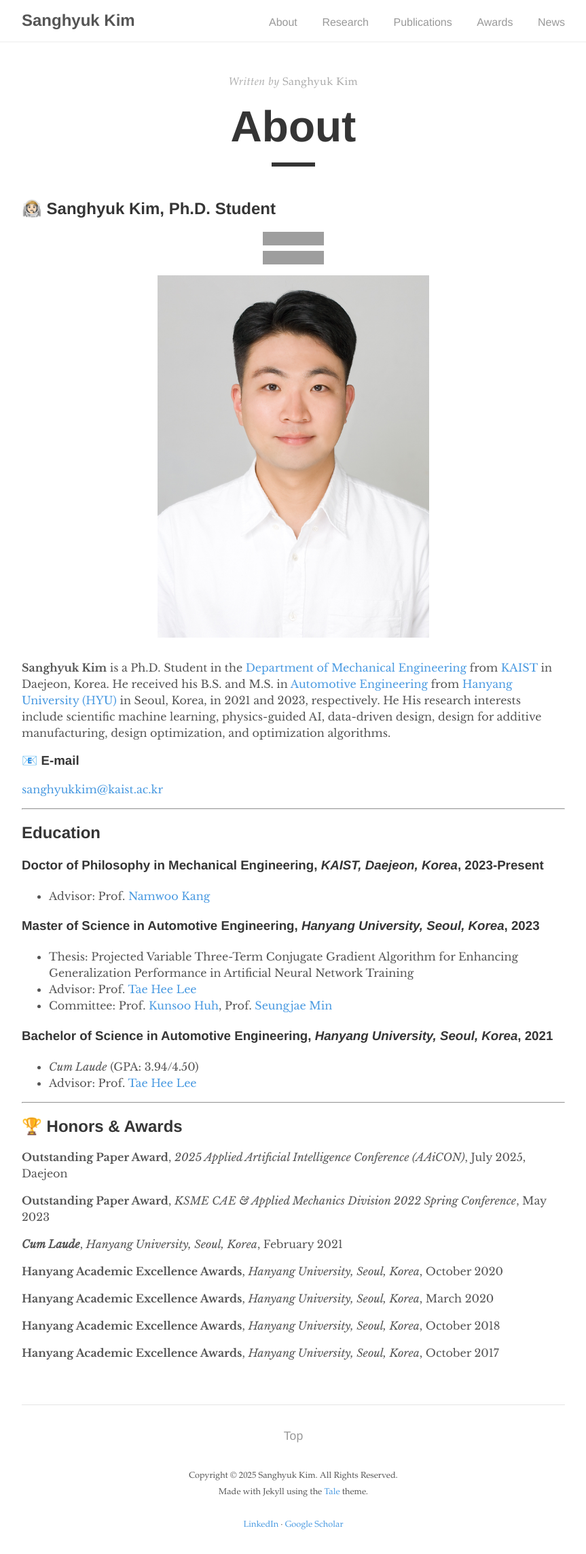
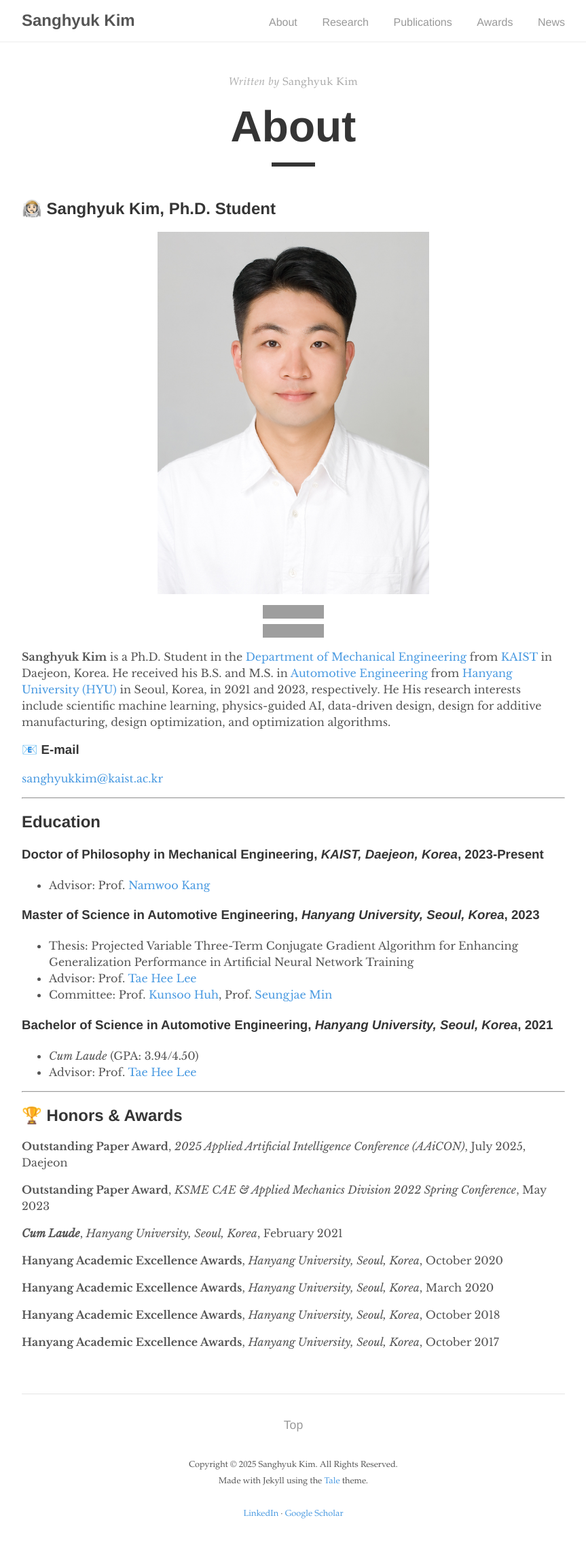
Before and after one commit to kim-sanghyuk/kim-sanghyuk.github.io, a Jekyll site: the page built from _pages/about.md, in a window 1280 px wide. Shown: the whole page at 68% size, without its empty margins (208-1071 px from the left). Built offline with Jekyll 4.4.1, drawn with Linux system fonts in a browser that asks for light colours; grey boxes are pictures that could not be loaded.

Commit message:
Update about.md

```diff
--- a/_pages/about.md
+++ b/_pages/about.md
@@ -8,10 +8,11 @@ published: true
 
 ## 👨🏻‍🚀 Sanghyuk Kim, Ph.D. Student
 
+![SanghyukKim](/images/SanghyukKim.jpg){: width="50%" height="50%"}
+
 [![LinkedIn](https://img.shields.io/badge/LinkedIn-0A66C2?logo=linkedin&logoColor=white)](https://www.linkedin.com/in/kim-sanghyuk/)
 [![Google Scholar](https://img.shields.io/badge/Google_Scholar-4285F4?logo=google-scholar&logoColor=white)](https://scholar.google.com/citations?user=RpcCyLQAAAAJ&hl=en)
 
-![SanghyukKim](/images/SanghyukKim.jpg){: width="50%" height="50%"}
 **Sanghyuk Kim** is a Ph.D. Student in the [Department of Mechanical Engineering](https://me.kaist.ac.kr/eng/main/main.html) from [KAIST](https://www.kaist.ac.kr/) in Daejeon, Korea. He received his B.S. and M.S. in [Automotive Engineering](https://ae.hanyang.ac.kr/) from [Hanyang University (HYU)](https://www.hanyang.ac.kr/) in Seoul, Korea, in 2021 and 2023, respectively. He His research interests include scientific machine learning, physics-guided AI, data-driven design, design for additive manufacturing, design optimization, and optimization algorithms.
 
 ### 📧 E-mail
```
